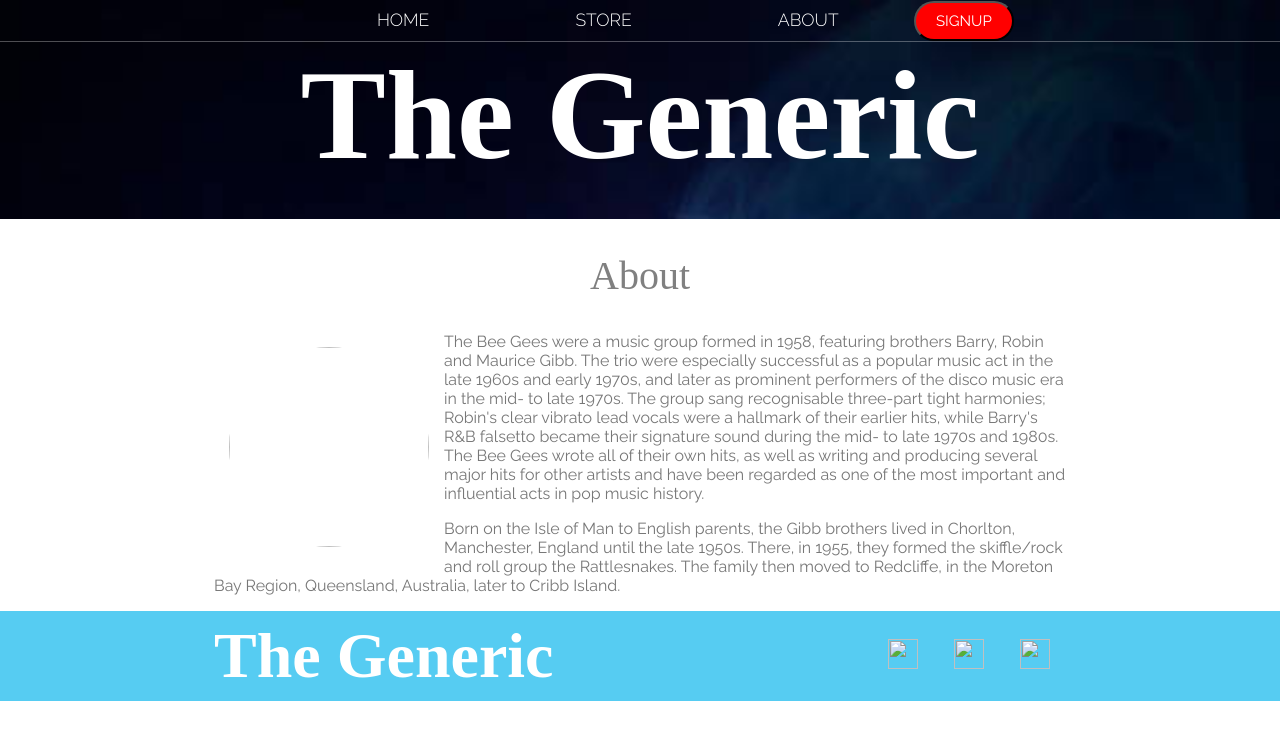
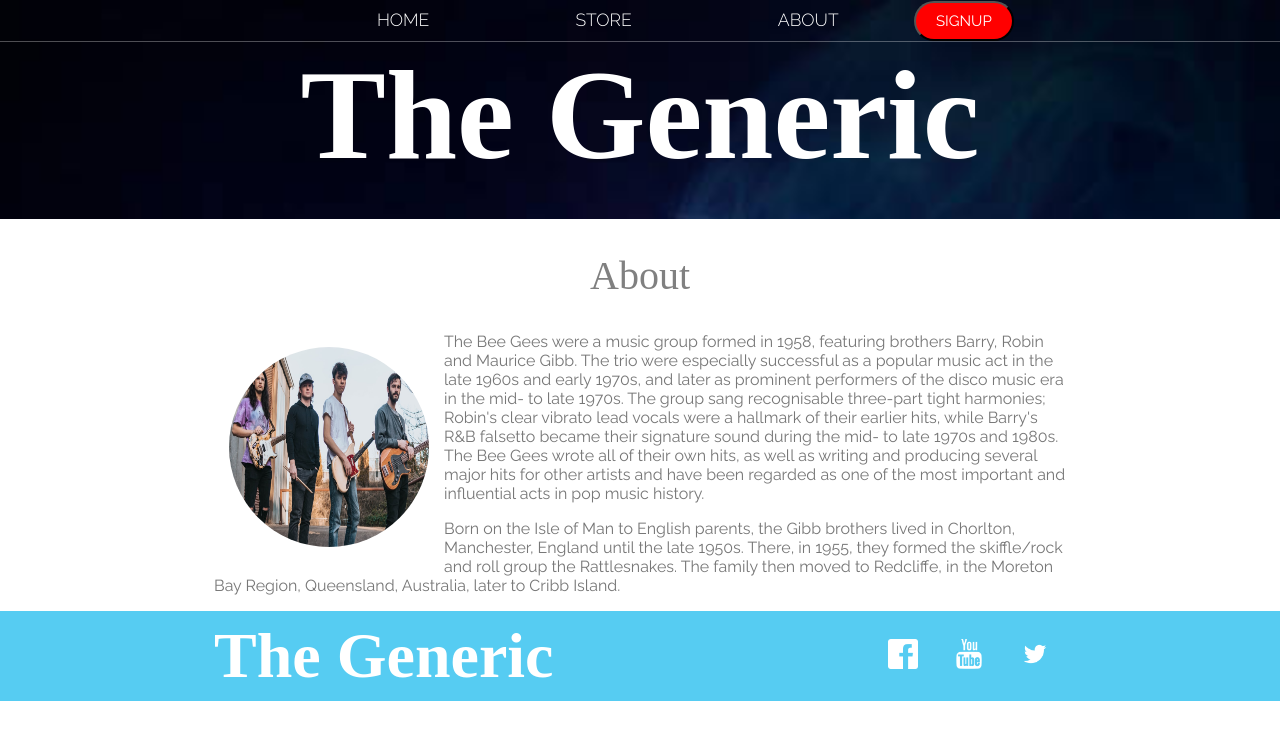
Before and after one commit to DongPhets/NewLogin, a plain HTML site: page About.html in a window 1280 px wide. Drawn offline with Linux system fonts and the light colour scheme; files that its build step writes are made by us from their sources; files whose address does not match are found by name.

Commit message:
Update About.html

```diff
--- a/About.html
+++ b/About.html
@@ -3,7 +3,7 @@
   <head>
     <title>MY FIRST WEBSITE</title>
 
-    <link rel="stylesheet" href="CSS/Style.css" />
+    <link rel="stylesheet" href="Style.css" />
   </head>
   <body>
     <header class="main-header">
@@ -20,7 +20,7 @@
     </header>
     <section class="section1 container">
       <h2 class="sectionHeader">About</h2>
-      <img class="imageBand" src="images/band pic.jpg" alt="" />
+      <img class="imageBand" src="band pic.jpg" alt="" />
       <p>
         The Bee Gees were a music group formed in 1958, featuring brothers
         Barry, Robin and Maurice Gibb. The trio were especially successful as a
@@ -50,22 +50,22 @@
         <ul class="nav footer-nav">
           <li>
             <a href="https://facebook.com" target="_blank"
-              ><img src="images/facebook_50px.png" />
+              ><img src="facebook_50px.png" />
             </a>
           </li>
           <li>
             <a href="https://youtube.com" target="_blank"
-              ><img src="images/YouTube Logo_50px.png" />
+              ><img src="YouTube Logo_50px.png" />
             </a>
           </li>
           <li>
             <a href="https://twiter.com" target="_blank"
-              ><img src="images/twitter_50px.png" />
+              ><img src="twitter_50px.png" />
             </a>
           </li>
         </ul>
       </div>
     </footer>
-    <script src="JS/java1.js"></script>
+    <script src="java1.js"></script>
   </body>
 </html>
```
